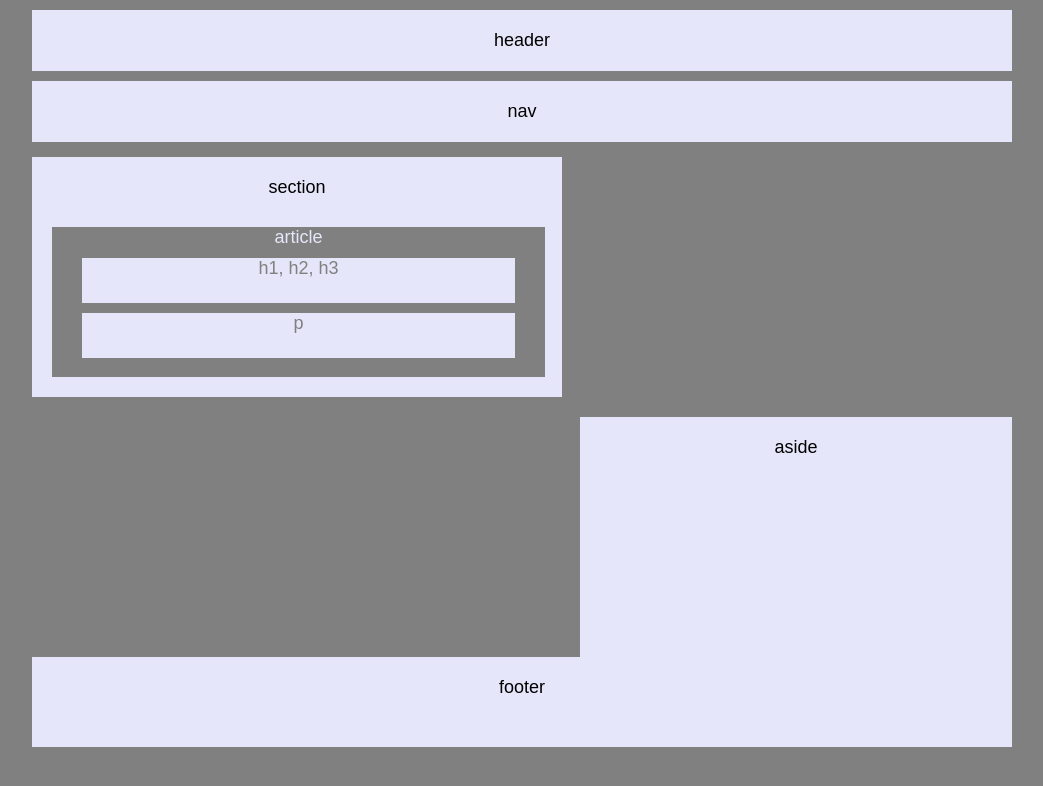
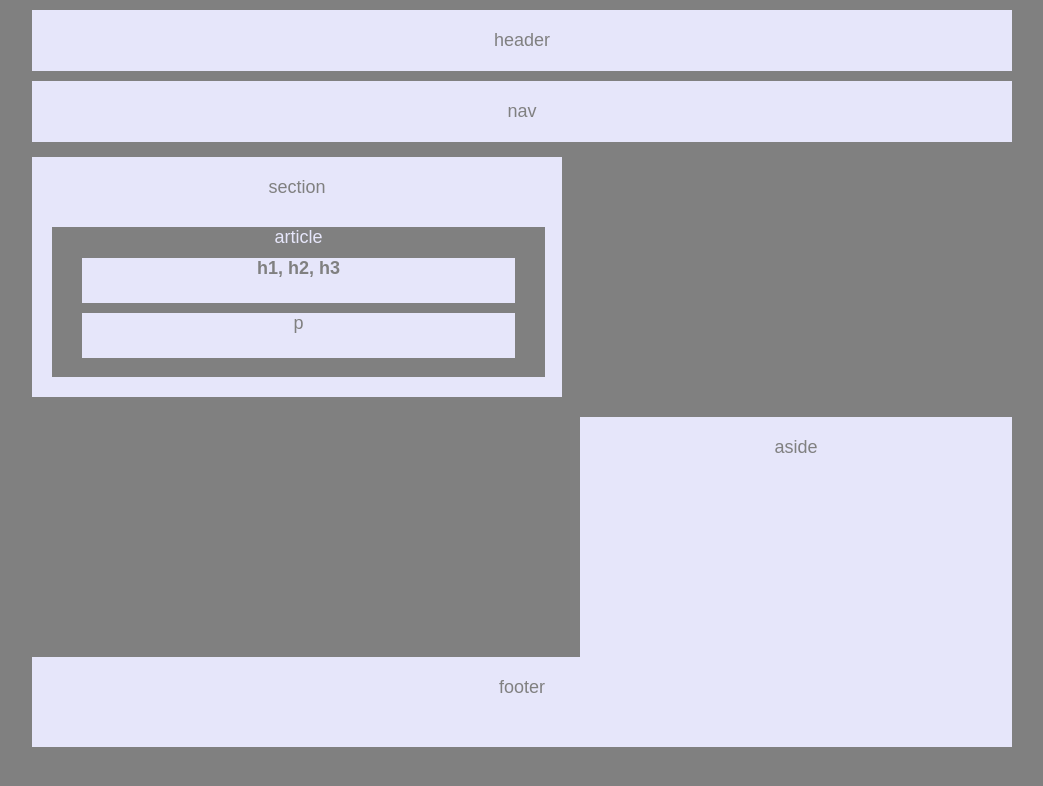
Before and after one commit to chuph/HW-Wireframe, a plain HTML site: page index.html in a window 1280 px wide. Shown: the whole page, without its empty margins (118-1161 px from the left). Drawn offline with Linux system fonts and the light colour scheme.

Commit message:
small changes

```diff
--- a/index.html
+++ b/index.html
@@ -16,7 +16,7 @@
 
 		<article> article
 
-			<div class="h1">
+			<div class="h1" id="h2">
 				h1, h2, h3
 			</div>
 
--- a/style.css
+++ b/style.css
@@ -2,7 +2,7 @@
 	font-family: 'Arial', 'Helvetica Neue', Helvetica, sans-serif;
 	font-size: 18px;
 	text-align: center;
-	font-color: gray;
+	font-color: grey;
 }
 
 .lav {
@@ -18,12 +18,14 @@
 	background-color: lavender;
 	padding: 20px;
 	margin-bottom: 10px;
+	color: gray;
 }
 
 nav {
 	background-color: lavender;
 	padding: 20px;
 	margin-bottom: 15px;
+	color: gray;
 }
 
 section {
@@ -33,12 +35,14 @@
 	margin-bottom: 20px;
 	height: 200px;
 	position: relative;
+	color: gray;
 }
 
 aside {
 	float: right;
 	width: 40%;
 	height: 200px;
+	color: gray;
 }
 
 article {
@@ -55,10 +59,14 @@
 	margin: 10px 30px;
 	height: 45px;
 	color: gray;
+}
 
+#h2 {
+	font-weight: bold;
 }
 
 footer {
 	clear: both;
 	height: 50px;
+	color: gray;
 }
```
